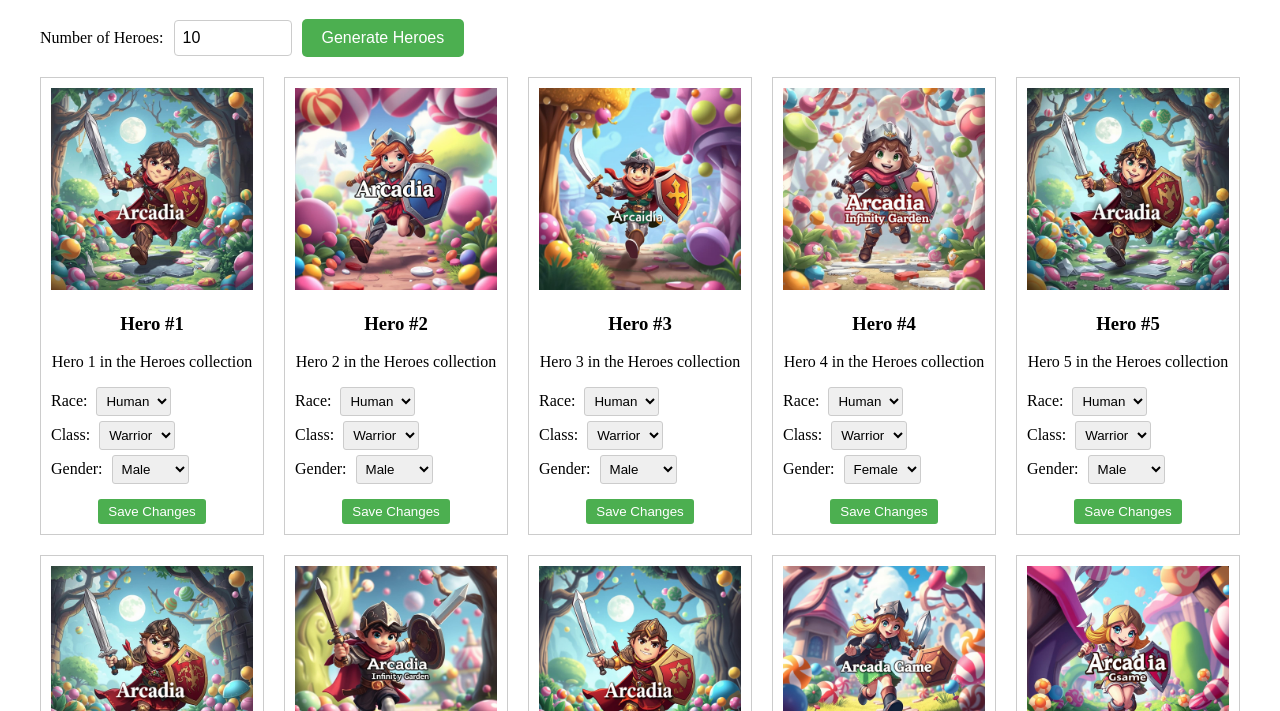
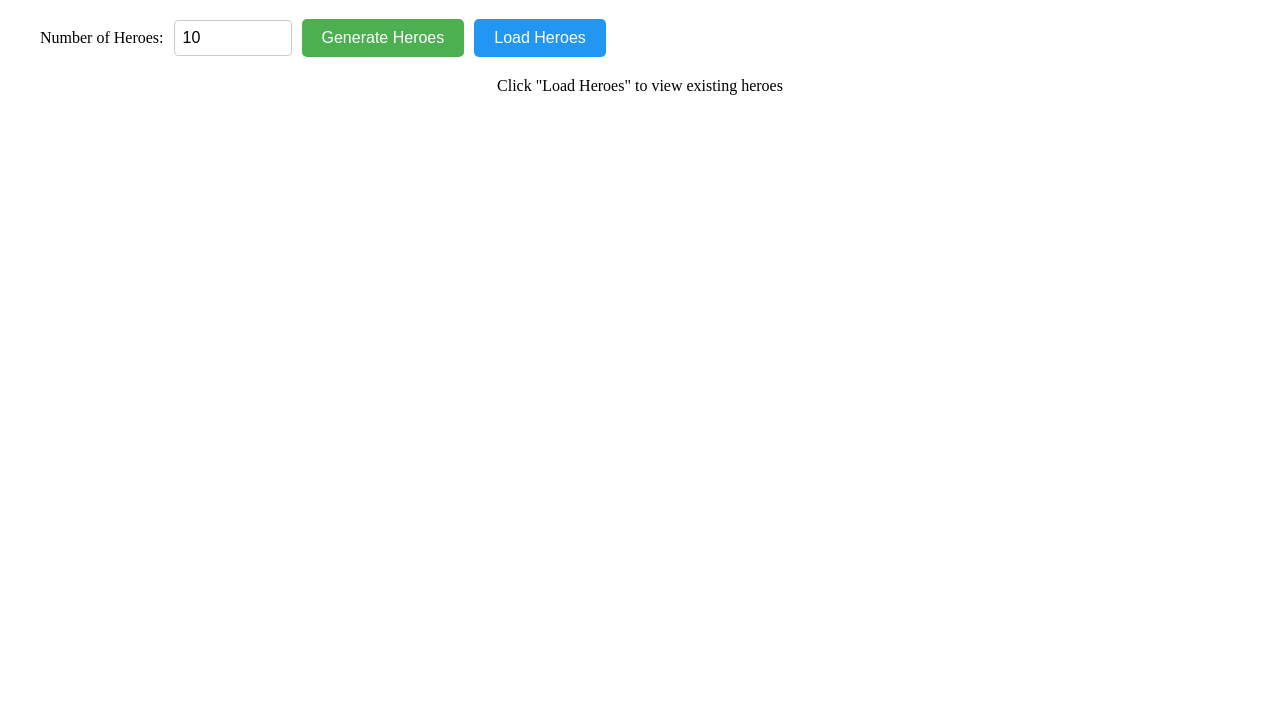
Before and after one commit to CMUBA/Arcadia-NFT-manager, a website: page index.html in a window 1280 px wide. Shown: the part 89-800 px from the top of the page. Drawn offline with Linux system fonts and the light colour scheme.

Commit message:
add load hero

```diff
--- a/index.html
+++ b/index.html
@@ -72,6 +72,18 @@
         .save-btn:hover {
             background-color: #45a049;
         }
+        .load-btn {
+            padding: 10px 20px;
+            font-size: 16px;
+            background-color: #2196F3;
+            color: white;
+            border: none;
+            cursor: pointer;
+            border-radius: 5px;
+        }
+        .load-btn:hover {
+            background-color: #1976D2;
+        }
     </style>
 </head>
 <body>
@@ -81,6 +93,7 @@
             <label for="heroCount">Number of Heroes:</label>
             <input type="number" id="heroCount" min="1" max="100" value="10">
             <button class="generate-btn" onclick="generateMetadata()">Generate Heroes</button>
+            <button class="load-btn" onclick="loadHeroes()">Load Heroes</button>
         </div>
         <div class="hero-grid" id="heroGrid">
             <!-- Heroes will be displayed here -->
@@ -95,11 +108,14 @@
 
             heroGrid.innerHTML = '';
 
+            let loadedCount = 0;
+
             for (let i = 1; i <= totalHeroes; i++) {
                 try {
                     const response = await fetch(`/assets/metadata/${i}.json`);
                     if (!response.ok) {
-                        throw new Error(`HTTP error! status: ${response.status}`);
+                        console.log(`Skipping hero #${i}: Not found`);
+                        continue;
                     }
                     const metadata = await response.json();
 
@@ -139,9 +155,18 @@
                         </div>
                     `;
                     heroGrid.appendChild(heroCard);
+                    loadedCount++;
                 } catch (error) {
                     console.error(`Error loading hero #${i}:`, error);
                 }
+            }
+
+            if (loadedCount === 0) {
+                const message = document.createElement('div');
+                message.style.textAlign = 'center';
+                message.style.gridColumn = '1 / -1';
+                message.innerHTML = 'No heroes found. Generate some heroes first!';
+                heroGrid.appendChild(message);
             }
         }
 
@@ -208,7 +233,11 @@
         }
 
         // 页面加载时初始化
-        window.onload = loadHeroes;
+        window.onload = function() {
+            // 只加载页面，不自动生成或加载英雄
+            document.getElementById('heroGrid').innerHTML =
+                '<div style="text-align: center; grid-column: 1 / -1;">Click "Load Heroes" to view existing heroes</div>';
+        };
     </script>
 </body>
 </html>
```
